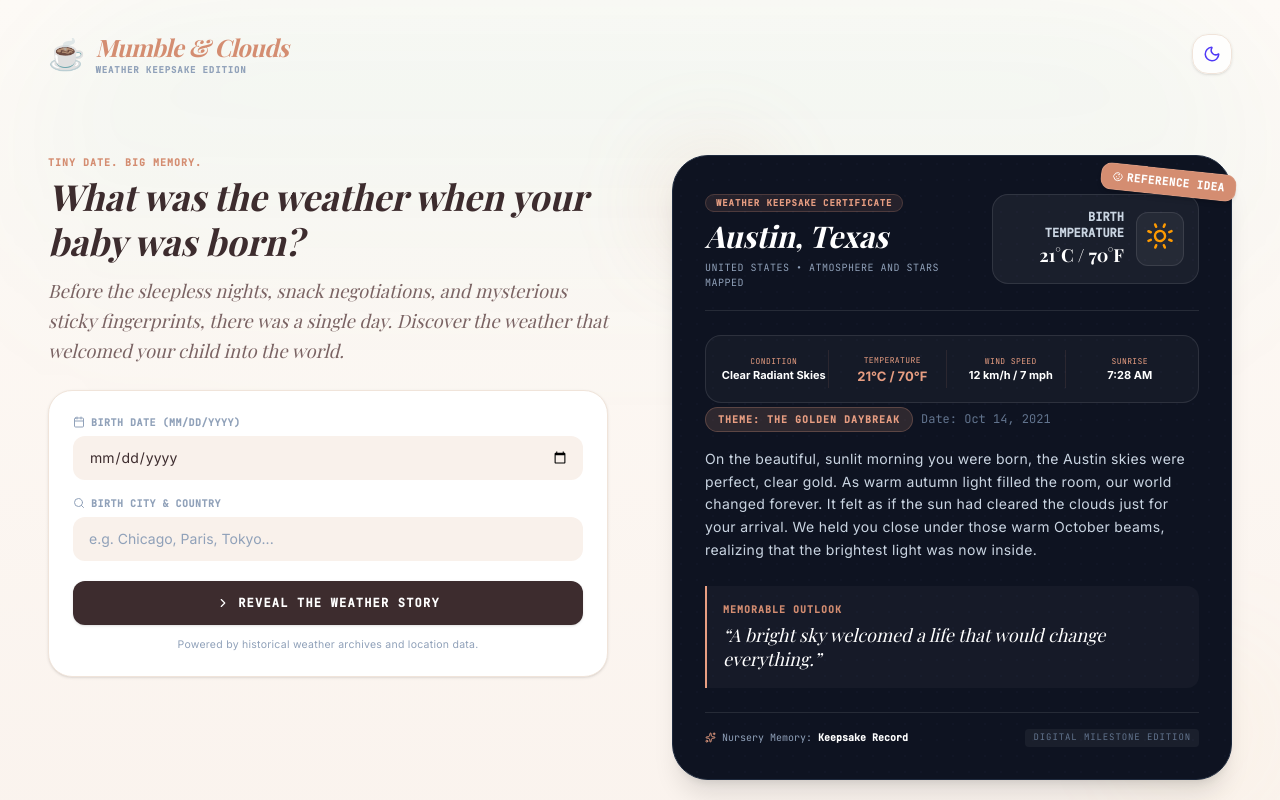
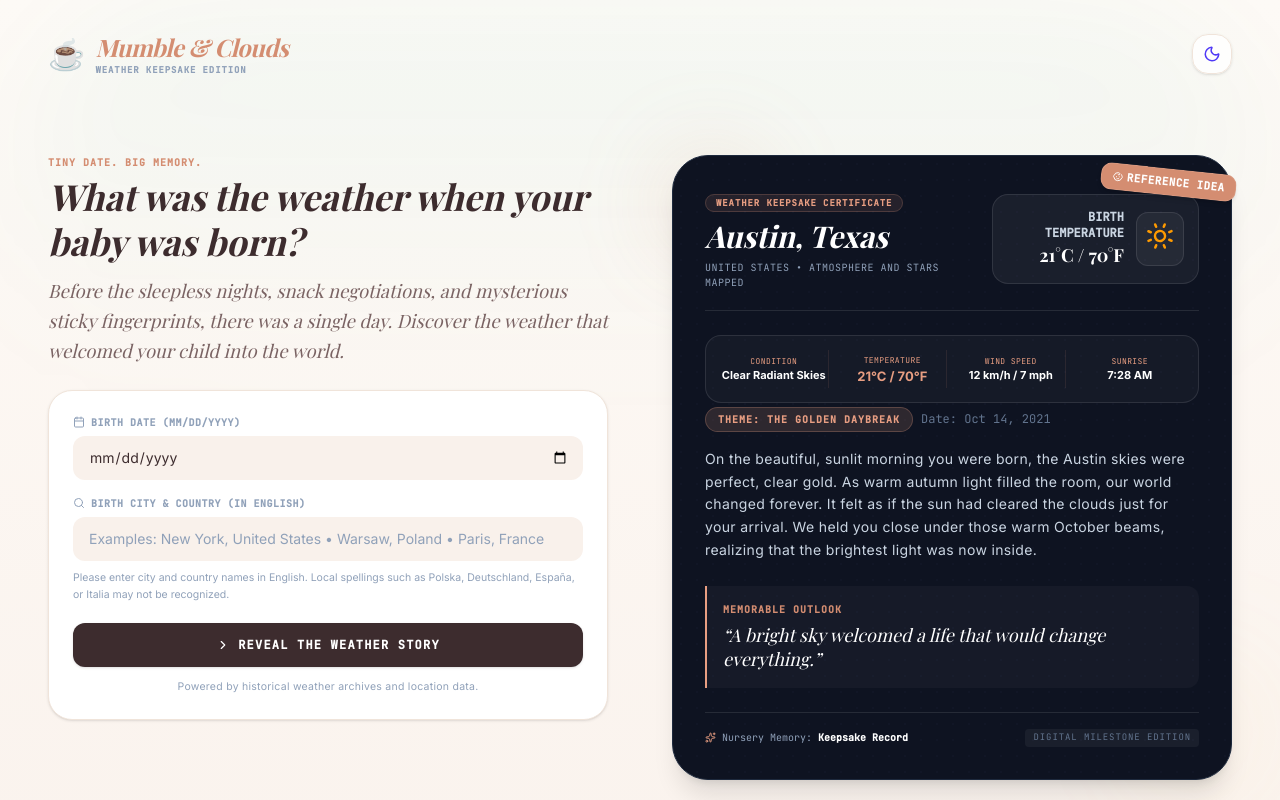
Before and after one commit to dakotak8-droid/weather-kidlic, a React (Vite) app: page / in a window 1280 px wide. Shown: the top 800 px of the page. Built offline with nearby package versions, Linux system fonts and the light colour scheme; a web font is replaced by a local one.

Commit message:
fix: update geocoding error message and label
Clarify the requirement for English input and fix the truncated city label in the birth form.

```diff
--- a/src/components/BirthWeatherStory.tsx
+++ b/src/components/BirthWeatherStory.tsx
@@ -306,7 +306,7 @@ export default function BirthWeatherStory() {
 
         if (!geoResp.ok) {
           console.error(`Geocoding request failed with status: ${geoResp.status}`);
-          setErrorMessage("We couldn't find that city. Please try again using a city and country (for example: London, Ontario, Canada or London, United Kingdom).");
+          setErrorMessage("We couldn't find that city. Please enter the city and country in English (for example: Warsaw, Poland or Munich, Germany).");
           setIsLoadingStory(false);
           return;
         }
@@ -321,7 +321,7 @@ export default function BirthWeatherStory() {
           console.log(`Successfully located city: "${cityName}" in "${countryName}" at Lat: ${lat}, Lon: ${lon}`);
         } else {
           console.warn(`Geocoding search returned no results for input: "${typedCity}"`);
-          setErrorMessage("We couldn't find that city. Please try again using a city and country (for example: London, Ontario, Canada or London, United Kingdom).");
+          setErrorMessage("We couldn't find that city. Please enter the city and country in English (for example: Warsaw, Poland or Munich, Germany).");
           setIsLoadingStory(false);
           return;
         }
@@ -742,13 +742,13 @@ export default function BirthWeatherStory() {
               <div ref={dropdownRef} className="birth-form-field space-y-1.5 focus-within:text-[#D48D71]">
                 <label className="text-[10px] font-mono uppercase tracking-wider text-slate-400 dark:text-slate-400 font-extrabold flex items-center gap-1.5">
                   <Search size={12} />
-                  <span>Birth City & Country</span>
+                  <span>Birth City & Country (in English)</span>
                 </label>
                 <div className="relative w-full block box-border">
                   <input
                     type="text"
                     required
-                    placeholder="e.g. Chicago, Paris, Tokyo..."
+                    placeholder="Examples: New York, United States • Warsaw, Poland • Paris, France"
                     value={typedCity}
                     onChange={(e) => {
                       setTypedCity(e.target.value);
@@ -756,7 +756,7 @@ export default function BirthWeatherStory() {
                       if (selectedCity) setSelectedCity(null);
                     }}
                     onFocus={() => setShowDropdown(true)}
-                    className="w-full block box-border px-4 py-3 bg-[#F9F1EB] dark:bg-[#1E1415] rounded-xl text-sm border-none outline-none text-[#3D2C2E] dark:text-[#FEFAF6] placeholder:text-slate-400 transition"
+                    className="w-full block box-border px-4 py-3 bg-[#F9F1EB] dark:bg-[#1E1415] rounded-xl text-sm border-none outline-none text-[#3D2C2E] dark:text-[#FEFAF6] placeholder:text-slate-400 dark:placeholder:text-slate-600 transition"
                     style={{ width: "100%", boxSizing: "border-box" }}
                   />
                   {typedCity && (
@@ -802,6 +802,10 @@ export default function BirthWeatherStory() {
                     </motion.div>
                   )}
                 </AnimatePresence>
+
+                <p className="text-[10.5px] leading-relaxed text-slate-400 dark:text-slate-500 font-sans pt-0.5 select-none">
+                  Please enter city and country names in English. Local spellings such as Polska, Deutschland, España, or Italia may not be recognized.
+                </p>
               </div>
             </div>
 
```
